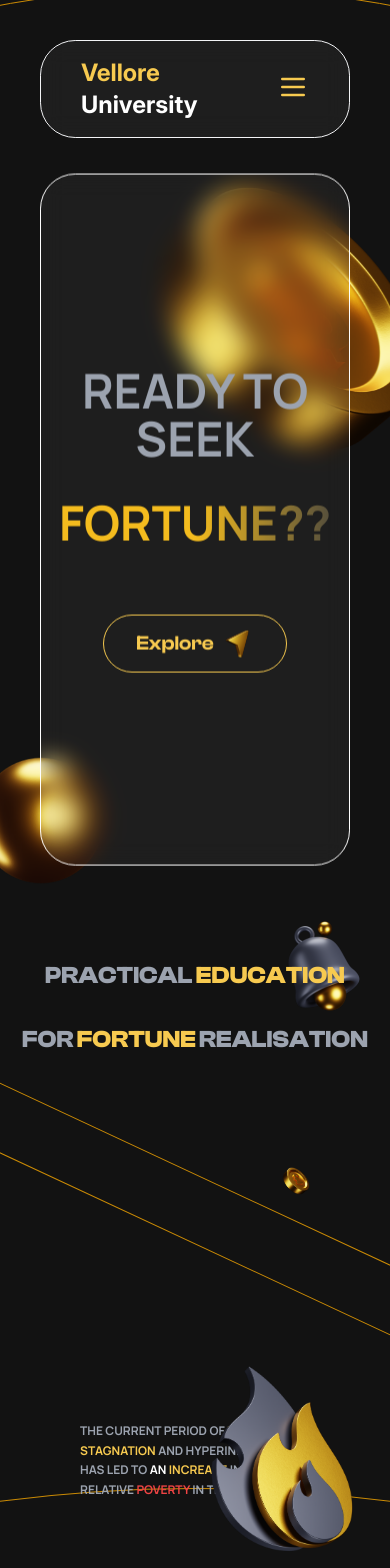
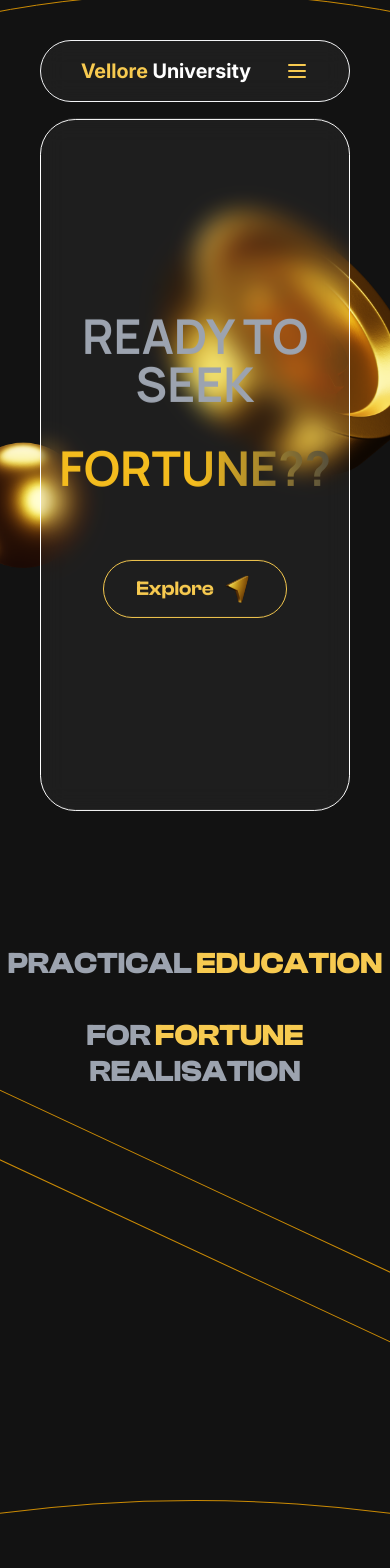
Before and after one commit to theutpal01/Parallax-Demo-Site, a React (Vite) app: page / in a window 390 px wide. Shown: the top 1568 px of the page. Built offline with nearby package versions, Linux system fonts and the light colour scheme.

Commit message:
FIXED: fixing responsivness

```diff
--- a/src/App.jsx
+++ b/src/App.jsx
@@ -1,4 +1,4 @@
-import { ParallaxProvider } from "react-scroll-parallax";
+import { Parallax, ParallaxProvider } from "react-scroll-parallax";
 import Header from "./Components/Header/Header";
 import Hero from "./Components/Hero/Hero";
 import Enroll from "./Components/Pricing/Enroll";
@@ -13,7 +13,7 @@ function App() {
 		<ParallaxProvider>
 			<div className="relative w-full min-h-screen overflow-hidden !bg-background">
 				<BG1 />
-				<div className="mt-10 mx-auto !z-0 !bg-background text-xs md:text-sm">
+				<div className="mt-10 mx-auto !bg-background text-xs md:text-sm">
 						<Header />
 						<Hero />
 						<DisplayCards />
--- a/src/Components/Footer/Footer.jsx
+++ b/src/Components/Footer/Footer.jsx
@@ -4,7 +4,7 @@ function Footer() {
 			<div className="mx-auto">
 				<div className="w-full bg-primary h-1" />
 			</div>
-			<p className="text-lg md:text-md font-manrope text-gray-400 leading-loose p-5">
+			<p className="text-md md:text-lg text-justify font-manrope text-gray-400 leading-loose p-5">
 				WCU IS AN{" "}
 				<span className="text-primary">ONLINE EDUCATIONAL</span>{" "}
 				COMMUNITY PLATFORM. ANY MEMBERS ENROLLED MUST UNDERSTAND THAT
--- a/src/Components/Header/Header.jsx
+++ b/src/Components/Header/Header.jsx
@@ -10,7 +10,7 @@ export default function Header() {
 			<div className="mx-auto px-10 lg:px-16 border border-gray-100 rounded-3xl h-full w-full bg-clip-padding backdrop-filter backdrop-blur-md bg-opacity-0 bg-white/5">
 				<div className="flex justify-between items-center py-4">
 					<div className="flex items-center">
-						<span className="text-2xl font-bold">
+						<span className="text-xl sm:text-2xl font-bold">
 							<span className="text-primary">Vellore</span>{" "}
 							University
 						</span>
@@ -47,12 +47,12 @@ export default function Header() {
 							</Button>
 						</a>
 					</div>
-					<div className="xl:hidden">
+					<div className="xl:hidden flex">
 						<button
 							onClick={() => setIsOpen(!isOpen)}
 							className="text-primary focus:outline-none"
 						>
-							<LuMenu className="h-8 w-8" />
+							<LuMenu className="w-6 h-6 md:w-8 md:h-8" />
 						</button>
 					</div>
 				</div>
--- a/src/Components/Hero/Details.jsx
+++ b/src/Components/Hero/Details.jsx
@@ -15,20 +15,20 @@ function Details() {
 	});
 
 	return (
-		<div className="min-h-screen text-gray-400 bg-transparent font-manrope !leading-loose">
-			<div className="absolute w-[130rem] h-[90rem] rounded-[50%] border border-yellow-600 origin-center top-[30%] left-1/2 -translate-x-1/2 -translate-y-1/2 z-0"></div>
+		<div className="min-h-fit text-gray-400 bg-transparent font-manrope !leading-loose">
+			<div className="absolute w-[130rem] h-[90rem] rounded-[50%] border border-yellow-600 origin-center top-[30%] left-1/2 -translate-x-1/2 -translate-y-1/2"></div>
 
 			<Swiper
 				// direction="horizontal"
-				className="h-screen w-full z-10"
+				className="h-[20rem] lg:h-screen w-full z-10 px-5"
 				slidesPerView={1}
 				mousewheel={true}
 				freeMode={true}
 				modules={[FreeMode]}
 				// modules={[FreeMode, Mousewheel]}
 			>
-				<SwiperSlide className="relative pl-20 flex w-full h-full items-center">
-					<p className="text-md sm:text-lg md:text-2xl lg:text-4xl xl:text-6xl font-bold font-manrope text-gray-400 !leading-relaxed w-[70%]">
+				<SwiperSlide className="relative flex w-full h-full items-center">
+					<p className="text-md sm:text-lg md:text-2xl lg:text-4xl xl:text-6xl font-bold font-manrope text-gray-400 !leading-relaxed w-[80%]">
 						THE CURRENT PERIOD OF{" "}
 						<span className="text-primary-light">
 							ECONOMIC STAGNATION
@@ -40,23 +40,23 @@ function Details() {
 						IN THE WORLD!
 					</p>
 					<img
-						className="object-contain h-1/4 md:h-1/2 lg:h-full absolute right-28 translate-x-1/2"
+						className="object-contain absolute h-1/2 translate-x-1/2 right-3 w-[25rem] md:w-[30rem] lg:w-[35rem] xl:w-[40rem]"
 						src="images/fire.png"
 						alt="Fire Icon"
 					/>
 					<img
 						src="/images/pound.png"
 						alt="Pound"
-						className="w-8 md:w-16 lg:w-24 absolute top-[15%] right-[20%]"
+						className="w-8 md:w-16 lg:w-24 absolute -translate-y-1/2 top-1/4 right-[20%]"
 					/>
 					<img
-						className="absolute bottom-28"
+						className="absolute bottom-10 md:bottom-20 w-8 md:w-16 lg:w-24"
 						src="/images/wallet.png"
 						alt="Wallet"
 					/>
 				</SwiperSlide>
 				<SwiperSlide className="relative flex w-full h-full items-center justify-center">
-					<p className="text-md sm:text-lg md:text-xl lg:text-3xl xl:text-6xl font-bold font-manrope text-gray-400 text-right !leading-relaxed w-[60%]">
+					<p className="pr-[5%] text-md sm:text-lg md:text-xl lg:text-3xl xl:text-6xl font-bold font-manrope text-gray-400 text-right !leading-relaxed w-[70%]">
 						AS <span className="text-primary">JOBS</span> PER CAPITA{" "}
 						<span className="text-secondary">DECLINE</span> OVER
 						TIME, IT IS NOW IMPERATIVE TO TURN TOWARDS{" "}
@@ -64,23 +64,23 @@ function Details() {
 						AND <span className="text-primary">INDEPENDENCE</span>.
 					</p>
 					<img
-						className="object-contain h-full absolute -right-16 translate-x-1/2"
+						className="object-contain absolute h-1/2 right-3 translate-x-1/2 w-[25rem] md:w-[30rem] lg:w-[35rem] xl:w-[40rem]"
 						src="images/trophy.png"
 						alt="Trophy"
 					/>
 					<img
-						className="absolute top-[10%] right-[25%]"
+						className="absolute -translate-y-1/2 top-1/4 right-[25%] w-8 md:w-16 lg:w-24"
 						src="/images/thumb.png"
 						alt="Thumb"
 					/>
 					<img
-						className="absolute bottom-[10%] left-[25%]"
+						className="absolute bottom-10 md:bottom-20 left-[25%] w-8 md:w-16 lg:w-24"
 						src="/images/chart.png"
 						alt="Chart"
 					/>
 				</SwiperSlide>
-				<SwiperSlide className="relative flex w-full h-full items-center justify-end pr-20">
-					<p className="text-md sm:text-lg md:text-xl lg:text-3xl xl:text-6xl font-bold font-manrope text-gray-400 text-right !leading-relaxed w-[70%]">
+				<SwiperSlide className="relative flex w-full h-full items-center justify-end">
+					<p className="text-md sm:text-lg md:text-xl lg:text-3xl xl:text-6xl font-bold font-manrope text-gray-400 text-right !leading-relaxed w-[80%]">
 						AS <span className="text-primary">JOBS</span> PER CAPITA{" "}
 						<span className="text-secondary">DECLINE</span> OVER
 						TIME, IT IS NOW IMPERATIVE TO TURN TOWARDS{" "}
@@ -88,16 +88,17 @@ function Details() {
 						AND <span className="text-primary">INDEPENDENCE</span>.
 					</p>
 					<img
-						className="absolute bottom-[5%] right-24 max-w-72"
+						className="absolute bottom-[3%] right-0 w-20 md:w-32 lg:w-48"
 						src="/images/target.png"
-						alt="Chart"
+						alt="Target"
 					/>
 				</SwiperSlide>
 			</Swiper>
 
 			<Parallax
-				translateX={[-30, 30]}
-				className="text-md md:text-lg lg:text-xl xl:text-3xl font-semibold font-manrope text-gray-400 !leading-loose mt-20"
+				translateX={[-10, 10]}
+				translateY={[0, 0]}
+				className="text-md text-justify md:text-lg lg:text-xl xl:text-3xl font-semibold font-manrope text-gray-400 !leading-loose mt-20 px-10 md:px-28 "
 			>
 				<span className="text-primary">
 					WEALTH CREATIONS UNIVERSITY
--- a/src/Components/Hero/Hero.jsx
+++ b/src/Components/Hero/Hero.jsx
@@ -7,33 +7,40 @@ import SlideInfo from "./SlideInfo";
 function Hero() {
 	return (
 		<div className="mt-8">
-			<Parallax translateY={[40, -50]}>
-				<HeroSectionCard />
-				<img
-					className="absolute -z-10 -top-[2%] -right-[15%] lg:-right-[12%] xl:-right-[10%] w-[20rem] md:w-[25rem] lg:w-[30rem] xl:w-[35rem]"
-					src="images/coin.png"
-					alt="Dollar"
-				/>
-				<img
-					className="absolute -z-10 -bottom-[5%] sm:-bottom-[8%] md:-bottom-[12%]  lg:-bottom-[20%] -left-[10%] md:-left-[15%] lg:-left-[10%] w-[10rem] md:w-[15rem] lg:w-[20rem] xl:w-[25rem]"
-					src="images/sphere.png"
-					alt="Sphere"
-				/>
-			</Parallax>
-			<div className="relative text-center py-10 md:py-32 lg:py-72 flex flex-col items-center justify-center mx-auto">
-				<div className="absolute bottom-[10%] z-0 right-[5%]">
+			<div className="h-screen relative">
+				<Parallax
+					className="absolute top-16 -right-[15%] translate-y-1/4 w-[20rem] md:w-[25rem] lg:w-[30rem] xl:w-[35rem]"
+					translateX={[-120, 120]}
+					speed={-50}
+				>
+					<img src="images/coin.png" alt="Dollar" />
+				</Parallax>
+				<Parallax
+					className="absolute -bottom-[50%] -left-[15%] -translate-y-1/2  w-[10rem] md:w-[15rem] lg:w-[20rem] xl:w-[25rem]"
+					translateX={[120, -120]}
+					speed={-50}
+				>
+					<img src="images/sphere.png" alt="Sphere" />
+				</Parallax>
+				<Parallax speed={-20}>
+					<HeroSectionCard />
+				</Parallax>
+			</div>
+			<div className="relative h-screen text-center py-10 md:py-32 lg:py-72 flex flex-col items-center justify-center mx-auto">
+				<div className="absolute w-10 sm:w-16 md:w-24 lg:w-36 bottom-[10%] z-0 right-[5%]">
 					<img
 						src="/images/bell.png"
 						alt="Bell Icon"
-						className="w-24 md:w-36 lg:w-44"
 					/>
 				</div>
 				<Parallax
-					translateY={[60, -60]}
 					easing="easeInQuad"
 					className="h-full flex justify-center items-center"
+					speed={50}
+					translateY={[50, -50]}
+
 				>
-					<h2 className="text-2xl z-10 md:text-4xl lg:text-6xl xl:text-7xl font-bold font-sans text-gray-400">
+					<h2 className="text-3xl z-10 md:text-4xl lg:text-6xl xl:text-7xl font-bold font-sans text-gray-400">
 						PRACTICAL{" "}
 						<span className="text-primary">EDUCATION</span> <br />
 						<br />
--- a/src/Components/Pricing/Pricing.jsx
+++ b/src/Components/Pricing/Pricing.jsx
@@ -55,7 +55,8 @@ function Pricing() {
 	return (
 		<div className="min-h-screen w-full flex flex-col justify-center items-center mt-36 px-10">
 			<Parallax
-				translateX={[-50, 50]}
+				speed={-25}
+				translateX={[-25, 25]}
 				className="relative h-screen hidden lg:flex justify-center items-center"
 			>
 				<div className="grid-cols-3 gap-16 grid">
@@ -71,26 +72,27 @@ function Pricing() {
 						/>
 					))}
 				</div>
-				<img
+				<Parallax
 					className="absolute w-52 top-20 left-1/4"
-					src="images/puzzle.png"
-					alt="Puzzle"
-				/>
-				<img
+					translateY={[-50, 50]}
+				>
+					<img src="images/puzzle.png" alt="Puzzle" />
+				</Parallax>
+				<Parallax
 					className="absolute w-52 top-20 -right-10"
-					src="images/sphere.png"
-					alt="Sphere"
-				/>
-				<img
+					translateY={[-50, 50]}
+				>
+					<img src="images/sphere.png" alt="Sphere" />
+				</Parallax>
+				]\{" "}
+				<Parallax
 					className="absolute w-52 right-1/4 bottom-16"
-					src="images/circle.png"
-					alt="Coin"
-				/>
+					translateX={[50, -50]}
+				>
+					<img src="images/circle.png" alt="Coin" />
+				</Parallax>
 			</Parallax>
-			<Swiper
-				className="block lg:hidden h-full w-full"
-				slidesPerView={1}
-			>
+			<Swiper className="block lg:hidden h-full w-full" slidesPerView={1}>
 				{plans.map((plan, index) => (
 					<SwiperSlide key={index} className="flex justify-center">
 						<PriceCard
--- a/src/Components/UI/BG1.jsx
+++ b/src/Components/UI/BG1.jsx
@@ -5,7 +5,7 @@ const BG1 = () => {
 		<div className="inset-0 !bg-background">
 			<div className="absolute w-[135rem] h-[135rem] rounded-full border border-yellow-600 origin-center top-[14.5%] left-1/2 -translate-x-1/2 -translate-y-1/2" />
 			<div className="absolute w-[150rem] origin-center h-16 border border-yellow-600 top-[16%] left-1/2 -translate-x-1/2 rotate-[25deg]"></div>
-			<div className="absolute w-[130rem] h-[130rem] rounded-full border border-yellow-600 origin-center top-[39%] left-1/2 -translate-x-1/2 -translate-y-1/2" />
+			{/* <div className="absolute w-[130rem] h-[130rem] rounded-full border border-yellow-600 origin-center top-[39%] left-1/2 -translate-x-1/2 -translate-y-1/2" /> */}
 			<div className="absolute w-[45%] h-[13%] rounded-[50%] border border-yellow-600 origin-center top-[63.5%] left-1/2 -translate-x-1/2 -translate-y-1/2" />
 			<div className="absolute w-[70%] h-[23%] rounded-[50%] border border-yellow-600 origin-center top-[68%] left-1/2 -translate-x-1/2 -translate-y-1/2" />
 			<div className="absolute w-[80%] h-[20%] rounded-[50%] border border-yellow-600 origin-center top-[65%] left-1/2 -translate-x-1/2 -translate-y-1/2" />
```
Also changed, not shown: src/Components/Hero/Join.jsx (+4 -5 lines), src/Components/Pricing/Enroll.jsx (+5 -5 lines). Lines whose indentation alone changed are shown as unchanged.
